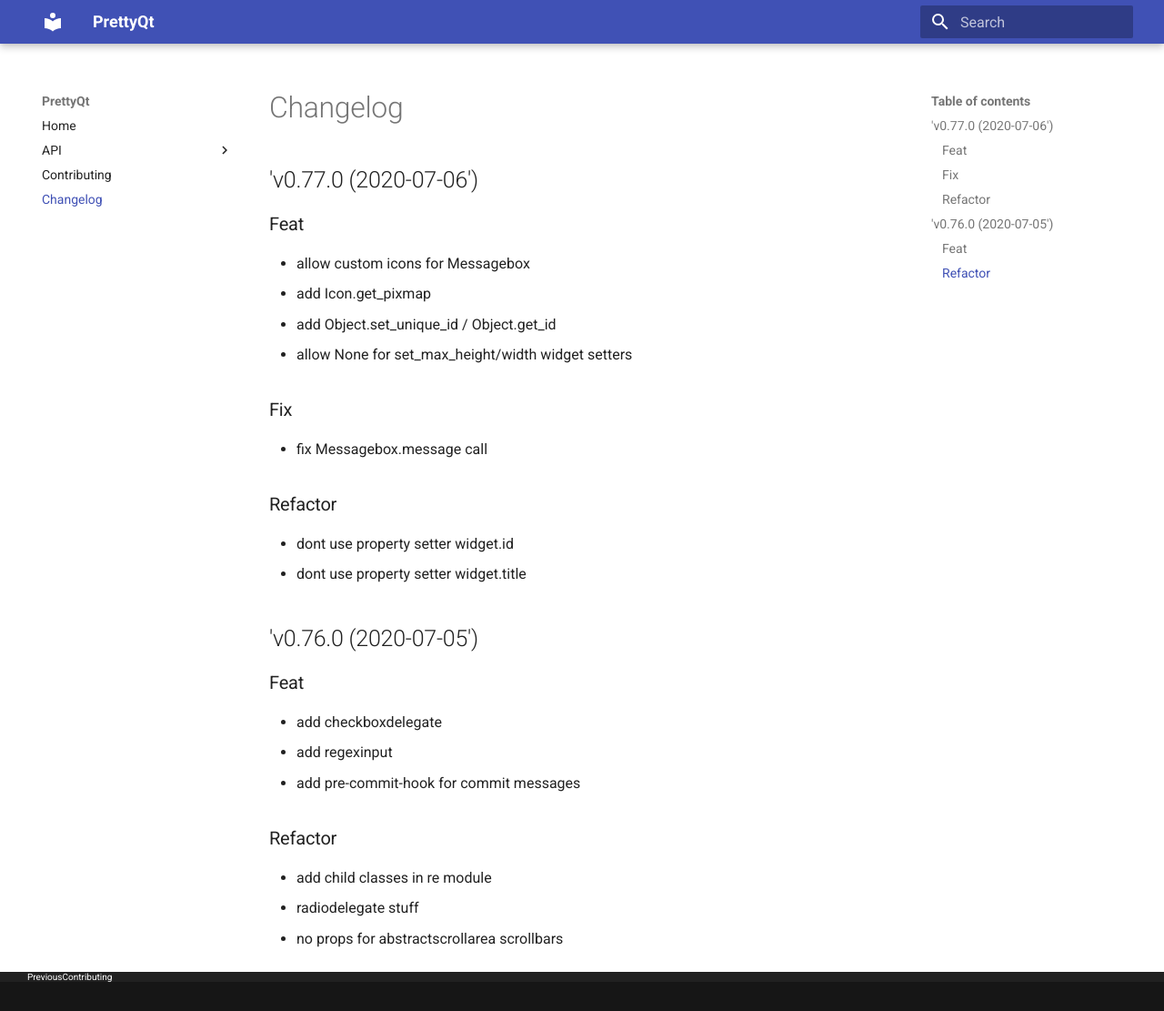
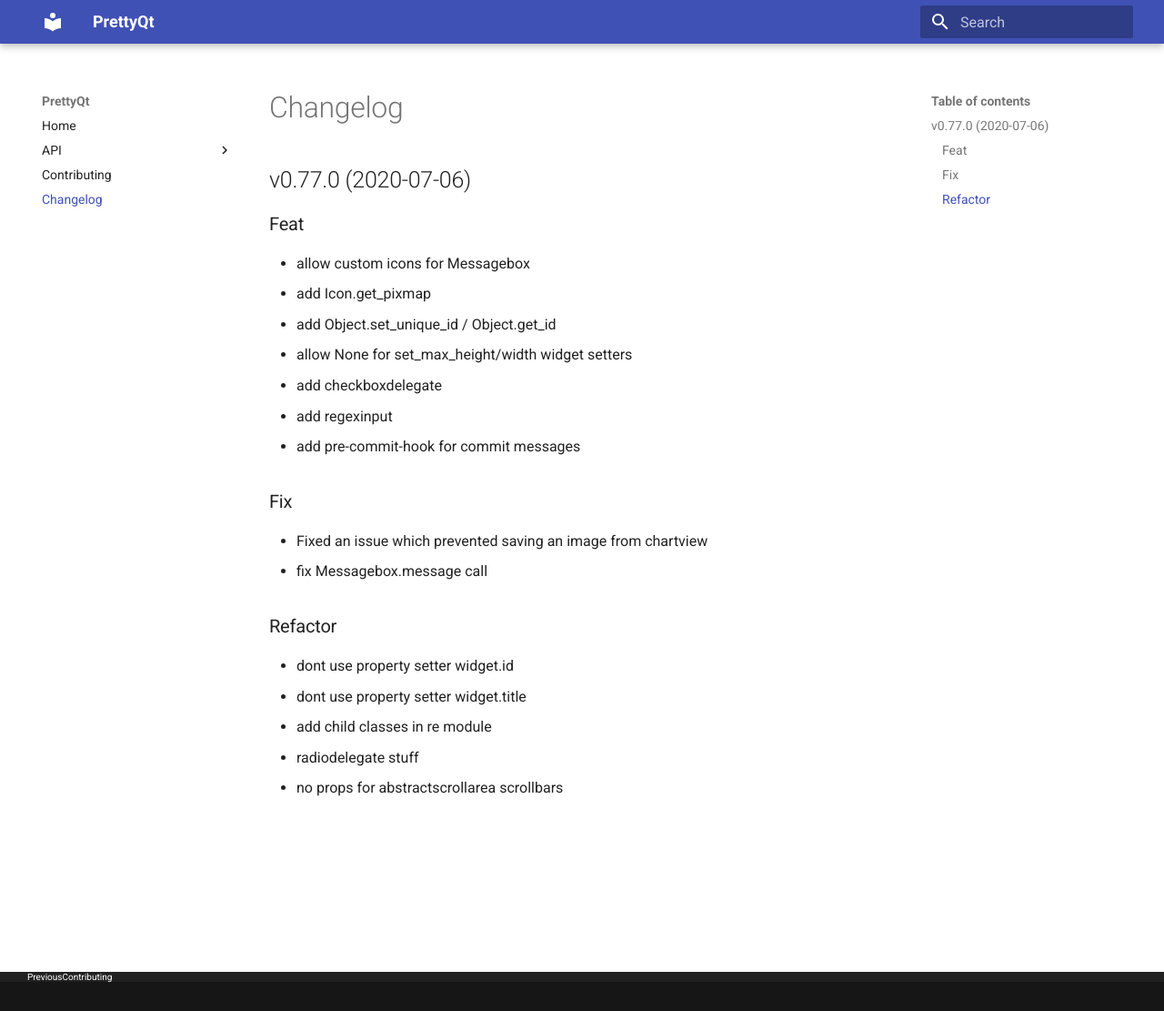
Before and after one commit to phil65/PrettyQt, an MkDocs documentation site: the page built from docs/changelog.md, in a window 1280 px wide and 1111 px high. Shown: the whole window at 91% size. Built offline with MkDocs 1.6.1 and Material for MkDocs 9.7.7, drawn with Linux system fonts in a browser that asks for light colours.

Commit message:
docs: changelog cosmetics

```diff
--- a/docs/changelog.md
+++ b/docs/changelog.md
@@ -1,4 +1,4 @@
-## 'v0.77.0 (2020-07-06')
+## v0.77.0 (2020-07-06)
 
 ### Feat
 
@@ -6,26 +6,19 @@
 - add Icon.get_pixmap
 - add Object.set_unique_id / Object.get_id
 - allow None for set_max_height/width widget setters
+- add checkboxdelegate
+- add regexinput
+- add pre-commit-hook for commit messages
 
 ### Fix
 
+- Fixed an issue which prevented saving an image from chartview
 - fix Messagebox.message call
 
 ### Refactor
 
 - dont use property setter widget.id
 - dont use property setter widget.title
-
-## 'v0.76.0 (2020-07-05')
-
-### Feat
-
-- add checkboxdelegate
-- add regexinput
-- add pre-commit-hook for commit messages
-
-### Refactor
-
 - add child classes in re module
 - radiodelegate stuff
 - no props for abstractscrollarea scrollbars
```
